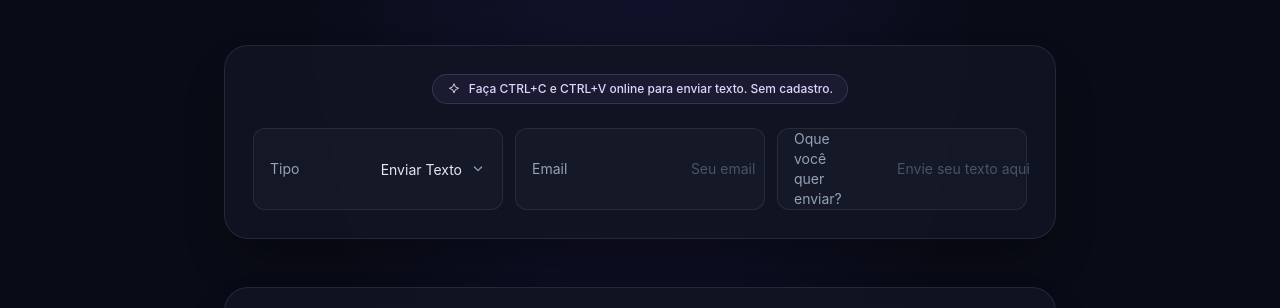
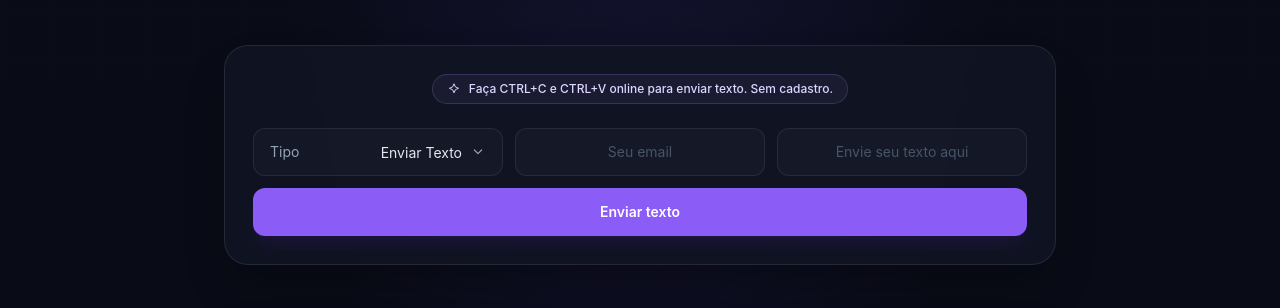
Before and after one commit to curtytech/upyou, a plain HTML site: page index.html in a window 1280 px wide. Shown: the part 417-725 px from the top of the page. Drawn offline with nearby package versions, Linux system fonts and the light colour scheme.

Commit message:
front copyandpaste

```diff
--- a/index.html
+++ b/index.html
@@ -124,15 +124,20 @@
             </div>
           </label>
 
-          <label class="flex min-h-12 w-full items-center justify-between gap-3 rounded-xl border border-white/[0.08] bg-white/[0.025] px-4">
-            <span class="text-sm text-slate-400">Email</span>
-            <input v-model="email" id="fileEmail" type="email" autocomplete="email" placeholder="Seu email" class="w-44 bg-transparent text-right text-sm text-slate-200 outline-none placeholder:text-slate-600" />
+          <label class="flex min-h-12 w-full items-center justify-center rounded-xl border border-white/[0.08] bg-white/[0.025]">
+            <input v-model="email" id="fileEmail" type="email" autocomplete="email" placeholder="Seu email" class="placeholder:text-center px-5 w-full bg-transparent text-right text-sm text-slate-200 outline-none placeholder:text-slate-600" />
           </label>
           <label class="flex min-h-12 w-full items-center justify-between gap-3 rounded-xl border border-white/[0.08] bg-white/[0.025] px-4">
-            <span class="text-sm text-slate-400 w-full">Oque você quer enviar?</span>
-            <input v-model="textContent" id="copy-text" type="text" placeholder="Envie seu texto aqui" class="w-44 bg-transparent text-right text-sm text-slate-200 outline-none placeholder:text-slate-600" />
+            <input v-model="textContent" id="copy-text" type="text" :placeholder="textMode === 'enviar' ? 'Envie seu texto aqui' : 'Email para consultar'" class="w-full px-5 bg-transparent text-right text-sm text-slate-200 outline-none placeholder:text-slate-600 placeholder:text-center" @keydown.enter="submitTextRequest" />
           </label>
         </div>
+        <div class="mt-3 flex flex-col gap-3 sm:flex-row sm:items-center">
+          <button type="button" class="flex min-h-12 flex-1 items-center justify-center gap-2 rounded-xl bg-violet-500 px-6 text-sm font-semibold text-white shadow-lg shadow-violet-900/20 transition hover:bg-violet-400 disabled:cursor-not-allowed disabled:opacity-40 disabled:shadow-none" :disabled="isTextRequestLoading" @click="submitTextRequest">
+            <span>{{ isTextRequestLoading ? (textMode === "enviar" ? "Enviando..." : "Consultando...") : (textMode === "enviar" ? "Enviar texto" : "Consultar texto") }}</span>
+          </button>
+          <p v-if="textResult" class="min-w-0 flex-1 break-words rounded-xl border border-white/[0.06] bg-white/[0.02] px-4 py-3 text-sm text-slate-300" role="status" aria-live="polite">{{ textResult }}</p>
+        </div>
+        <p v-if="textFeedback.message" class="mt-3 text-sm" :class="textFeedback.isError ? 'text-rose-300' : 'text-slate-400'" role="status" aria-live="polite">{{ textFeedback.message }}</p>
       </section>
 
       <section class="mt-10 rounded-3xl border border-white/[0.09] bg-panel/90 p-4 shadow-2xl shadow-black/30 backdrop-blur sm:mt-12 sm:p-7" aria-label="Enviar arquivos">
@@ -321,6 +326,8 @@
       const maxFileSize = 2 * 1024 * 1024 * 1024;
       const databaseName = "up-you-library";
       const storeName = "files";
+      const onlineStorageBucket = "upyou-copy-paste";
+      const onlineStorageApiUrl = "https://onlinestorage.you.tec.br";
 
       createApp({
         data() {
@@ -338,6 +345,9 @@
             textMode: "enviar",
             email: "",
             textContent: "",
+            isTextRequestLoading: false,
+            textResult: "",
+            textFeedback: { message: "", isError: false },
           };
         },
         computed: {
@@ -393,6 +403,62 @@
           },
           showFeedback(message, isError = false) {
             this.feedback = { message, isError };
+          },
+          showTextFeedback(message, isError = false) {
+            this.textFeedback = { message, isError };
+          },
+          async submitTextRequest() {
+            if (this.isTextRequestLoading) return;
+            const email = this.email.trim().toLowerCase();
+            const content = this.textContent.trim();
+            if (!email || !/^[^\s@]+@[^\s@]+\.[^\s@]+$/.test(email)) {
+              this.showTextFeedback("Informe um email válido para continuar.", true);
+              return;
+            }
+            if (this.textMode === "enviar" && !content) {
+              this.showTextFeedback("Informe o texto que deseja enviar.", true);
+              return;
+            }
+            this.isTextRequestLoading = true;
+            this.textResult = "";
+            this.showTextFeedback("");
+            const objectUrl = `${onlineStorageApiUrl}/buckets/${encodeURIComponent(onlineStorageBucket)}/objects/${encodeURIComponent(email)}`;
+            try {
+              const response = await fetch(objectUrl, {
+                method: this.textMode === "enviar" ? "PUT" : "GET",
+                headers: this.textMode === "enviar"
+                  ? { "Content-Type": "text/plain; charset=UTF-8", Accept: "text/plain, application/json" }
+                  : { Accept: "text/plain, application/json" },
+                ...(this.textMode === "enviar" ? { body: content } : {}),
+              });
+              if (!response.ok) {
+                const errorBody = await response.text();
+                throw new Error(errorBody || `A API respondeu com status ${response.status}.`);
+              }
+              if (this.textMode === "enviar") {
+                this.showTextFeedback("Texto enviado com sucesso.");
+                this.textContent = "";
+              } else {
+                const responseType = response.headers.get("content-type") || "";
+                const value = responseType.includes("application/json")
+                  ? await response.json()
+                  : await response.text();
+                const retrievedText = typeof value === "string"
+                  ? value
+                  : value && typeof value === "object"
+                    ? (value.textContent ?? value.value ?? "")
+                    : "";
+                if (!retrievedText) {
+                  throw new Error("A API não retornou um texto para este email.");
+                }
+                this.textResult = retrievedText;
+                this.showTextFeedback("Texto consultado com sucesso.");
+              }
+            } catch (error) {
+              this.showTextFeedback(`Não foi possível ${this.textMode === "enviar" ? "enviar" : "consultar"} o texto. ${error.message || "Verifique sua conexão e tente novamente."}`, true);
+            } finally {
+              this.isTextRequestLoading = false;
+            }
           },
           bytesToHex(bytes) {
             return Array.from(bytes, (byte) => byte.toString(16).padStart(2, "0")).join("");
```
